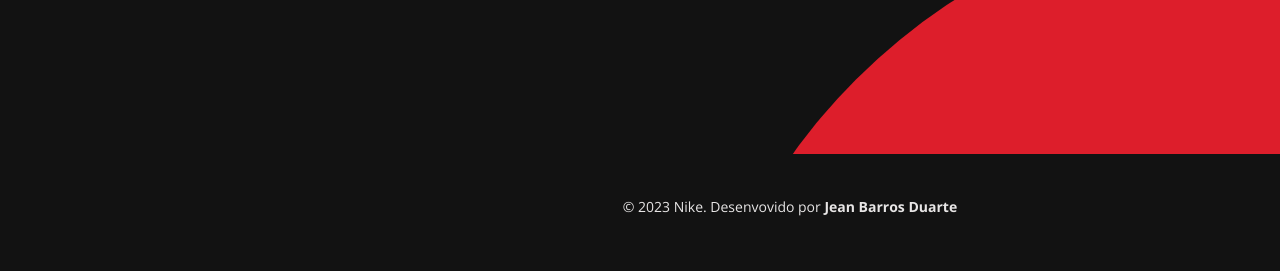
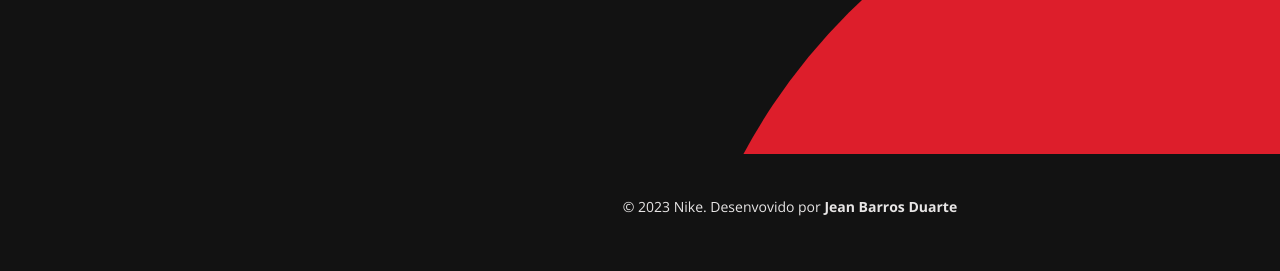
Before and after one commit to Jean-Barros-Duarte/0, a plain HTML site: page index.html in a window 1280 px wide. Shown: the part 646-917 px from the top of the page. Drawn offline with nearby package versions, Linux system fonts and the light colour scheme.

Commit message:
Update style.css
atualização de css

```diff
--- a/css/style.css
+++ b/css/style.css
@@ -12,13 +12,15 @@ body{
 
 /*imagem vermelha do background*/
 .circle{
-    position: absolute;
+    position:absolute ;
     top: 0;
     left: 0;
     width: 100%;
     height: 100%;
     background: #dd1e2b;
-    clip-path: circle(600px at right 1150px);
+    clip-path: circle(610px at right 1090px);
+    z-index: -1;
+
 }
 
 
@@ -100,11 +102,6 @@ h1 span{
 
 
 
-
-
-
-
-
 section p {
     color: 14px;
     line-height: 20px;
@@ -117,10 +114,6 @@ section p {
 
 
 }
-
-
-
-
 
 
 button {
```
